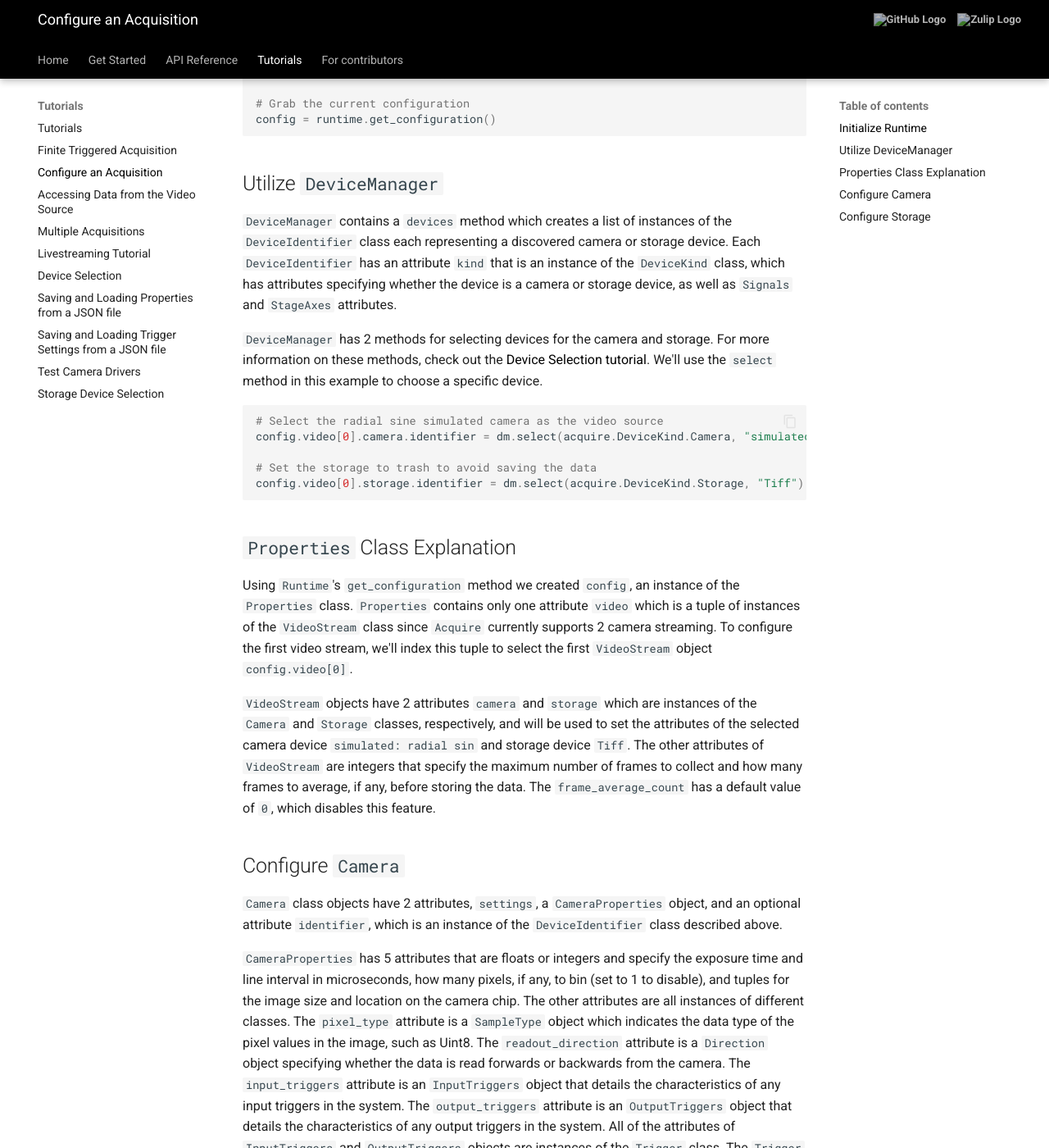
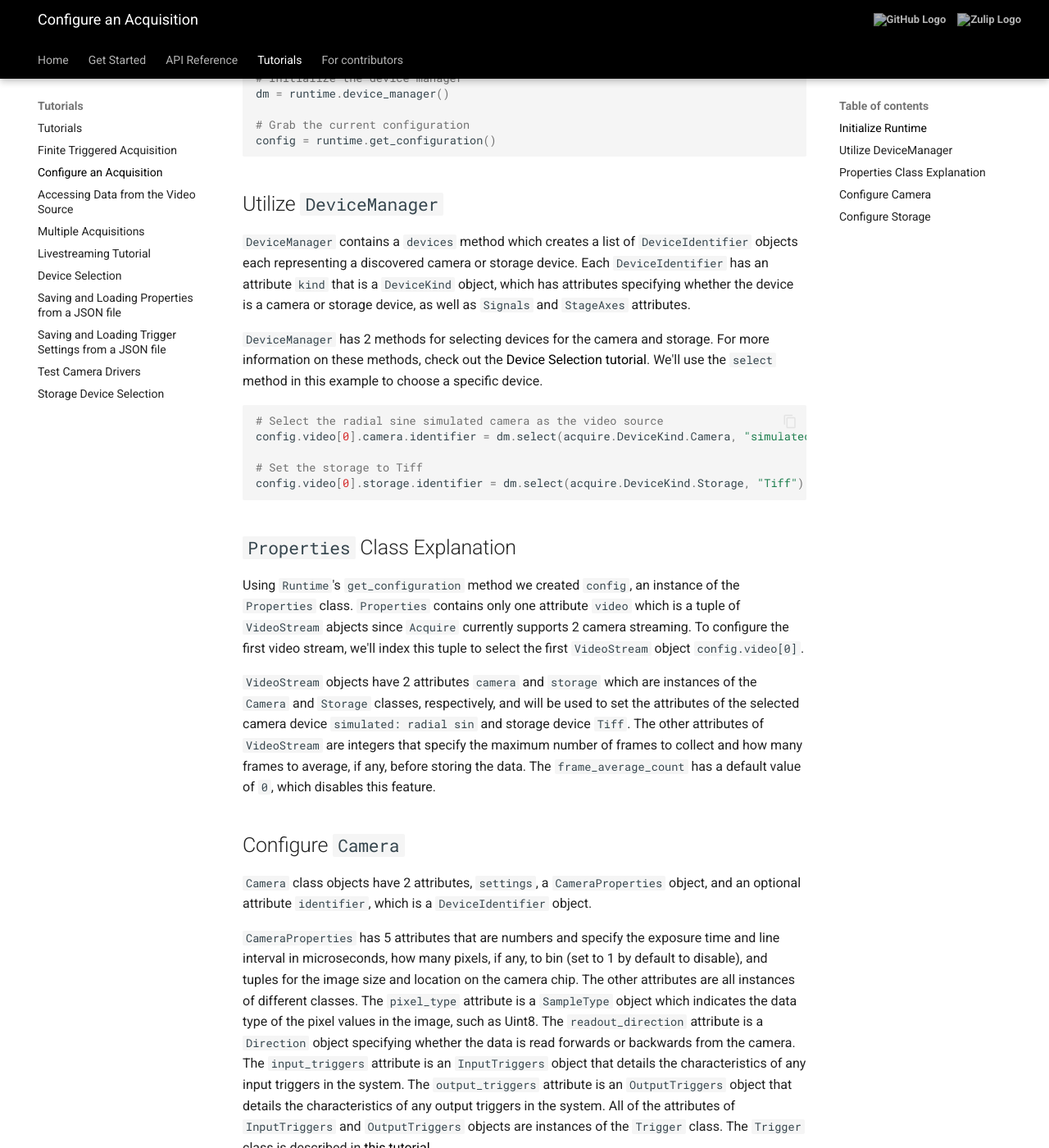
Before and after one commit to melissawm/acquire-docs, an MkDocs documentation site: the page built from docs/tutorials/configure.md, in a window 1280 px wide and 1400 px high, scrolled down 636 px. Shown: the whole window at 82% size. Built offline with MkDocs 1.6.1 and Material for MkDocs 9.7.7, drawn with Linux system fonts in a browser that asks for light colours; comment, search, counter and statistics services are not loaded; some of the changed text lies outside the part shown.

Commit message:
Update configure.md

````diff
--- a/docs/tutorials/configure.md
+++ b/docs/tutorials/configure.md
@@ -21,7 +21,7 @@ config = runtime.get_configuration()
 
 ## Utilize `DeviceManager`
 
-`DeviceManager` contains a `devices` method which creates a list of instances of the `DeviceIdentifier` class each representing a discovered camera or storage device. Each `DeviceIdentifier` has an attribute `kind` that is an instance of the `DeviceKind` class, which has attributes specifying whether the device is a camera or storage device, as well as `Signals` and `StageAxes` attributes.
+`DeviceManager` contains a `devices` method which creates a list of `DeviceIdentifier` objects each representing a discovered camera or storage device. Each `DeviceIdentifier` has an attribute `kind` that is a `DeviceKind` object, which has attributes specifying whether the device is a camera or storage device, as well as `Signals` and `StageAxes` attributes.
 
 `DeviceManager` has 2 methods for selecting devices for the camera and storage. For more information on these methods, check out the [Device Selection tutorial](https://acquire-project.github.io/acquire-docs/tutorials/select/). We'll use the `select` method in this example to choose a specific device.
 
@@ -29,20 +29,20 @@ config = runtime.get_configuration()
 # Select the radial sine simulated camera as the video source
 config.video[0].camera.identifier = dm.select(acquire.DeviceKind.Camera, "simulated: radial sin")
 
-# Set the storage to trash to avoid saving the data
+# Set the storage to Tiff
 config.video[0].storage.identifier = dm.select(acquire.DeviceKind.Storage, "Tiff")
 ```
 
 ## `Properties` Class Explanation
 
-Using `Runtime`'s `get_configuration` method we created `config`, an instance of the `Properties` class. `Properties` contains only one attribute `video` which is a tuple of instances of the `VideoStream` class since `Acquire` currently supports 2 camera streaming. To configure the first video stream, we'll index this tuple to select the first `VideoStream` object `config.video[0]`.
+Using `Runtime`'s `get_configuration` method we created `config`, an instance of the `Properties` class. `Properties` contains only one attribute `video` which is a tuple of `VideoStream` abjects since `Acquire` currently supports 2 camera streaming. To configure the first video stream, we'll index this tuple to select the first `VideoStream` object `config.video[0]`.
 
 `VideoStream` objects have 2 attributes `camera` and `storage` which are instances of the `Camera` and `Storage` classes, respectively, and will be used to set the attributes of the selected camera device `simulated: radial sin` and storage device `Tiff`. The other attributes of `VideoStream` are integers that specify the maximum number of frames to collect and how many frames to average, if any, before storing the data. The `frame_average_count` has a default value of `0`, which disables this feature.
 
 ## Configure `Camera`
-`Camera` class objects have 2 attributes, `settings`, a `CameraProperties` object, and an optional attribute `identifier`, which is an instance of the `DeviceIdentifier` class described above.
+`Camera` class objects have 2 attributes, `settings`, a `CameraProperties` object, and an optional attribute `identifier`, which is a `DeviceIdentifier` object.
 
-`CameraProperties` has 5 attributes that are floats or integers and specify the exposure time and line interval in microseconds, how many pixels, if any, to bin (set to 1 to disable), and tuples for the image size and location on the camera chip. The other attributes are all instances of different classes. The `pixel_type` attribute is a `SampleType` object which indicates the data type of the pixel values in the image, such as Uint8. The `readout_direction` attribute is a `Direction` object specifying whether the data is read forwards or backwards from the camera. The `input_triggers` attribute is an `InputTriggers` object that details the characteristics of any input triggers in the system. The `output_triggers` attribute is an `OutputTriggers` object that details the characteristics of any output triggers in the system. All of the attributes of `InputTriggers` and `OutputTriggers` objects are instances of the `Trigger` class. The `Trigger` class is described in [this tutorial](https://acquire-project.github.io/acquire-docs/tutorials/trig_json/).
+`CameraProperties` has 5 attributes that are numbers and specify the exposure time and line interval in microseconds, how many pixels, if any, to bin (set to 1 by default to disable), and tuples for the image size and location on the camera chip. The other attributes are all instances of different classes. The `pixel_type` attribute is a `SampleType` object which indicates the data type of the pixel values in the image, such as Uint8. The `readout_direction` attribute is a `Direction` object specifying whether the data is read forwards or backwards from the camera. The `input_triggers` attribute is an `InputTriggers` object that details the characteristics of any input triggers in the system. The `output_triggers` attribute is an `OutputTriggers` object that details the characteristics of any output triggers in the system. All of the attributes of `InputTriggers` and `OutputTriggers` objects are instances of the `Trigger` class. The `Trigger` class is described in [this tutorial](https://acquire-project.github.io/acquire-docs/tutorials/trig_json/).
 
 We'll configure some camera settings below.
 
@@ -50,6 +50,7 @@ We'll configure some camera settings below.
 # Set the time for collecting data for a each frame
 config.video[0].camera.settings.exposure_time_us = 5e4  # 50 ms
 
+# (x, y) size of the image in pixels
 config.video[0].camera.settings.shape = (1024, 768)
 
 # Specify the pixel type as Uint32
@@ -57,7 +58,7 @@ config.video[0].camera.settings.pixel_type = acquire.SampleType.U32
 ```
 
 ## Configure `Storage`
-`Storage` class objects have 2 attributes, `settings`, a `StorageProperties` object, and an optional attribute `identifier`, which is an instance of the `DeviceIdentifier` class described above.
+`Storage` objects have 2 attributes, `settings`, a `StorageProperties` object, and an optional attribute `identifier`, which is an instance of the `DeviceIdentifier` class described above.
 
 `StorageProperties` has 2 attributes `external_metadata_json` and `filename` which are strings of the filename or filetree of the output metadata in JSON format and image data in whatever format corresponds to the selected storage device, respectively. `first_frame_id` is an integer ID that corresponds to the first frame of the current acquisition. `pixel_scale_um` is the pixel size in microns. `enable_multiscale` is a boolean used to specify if the data should be saved as an image pyramid. See the [multiscale tutorial](https://acquire-project.github.io/acquire-docs/tutorials/multiscale/) for more information. The `chunking` attribute is an instance of the `ChunkingProperties` class, used for Zarr storage. See the [chunking tutorial](https://acquire-project.github.io/acquire-docs/tutorials/multiscale/) for more information.
 
````
Also changed, not shown: other parts of docs/tutorials/configure.md (+2 -2 lines).
